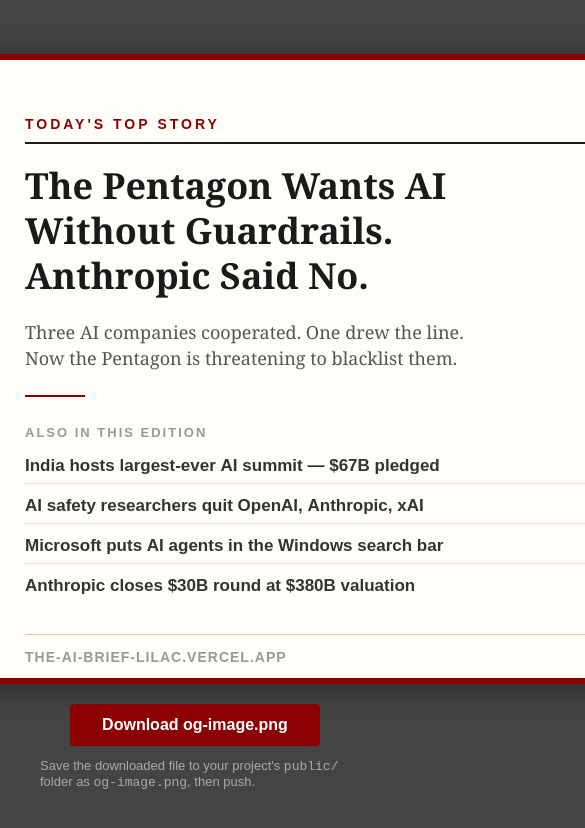
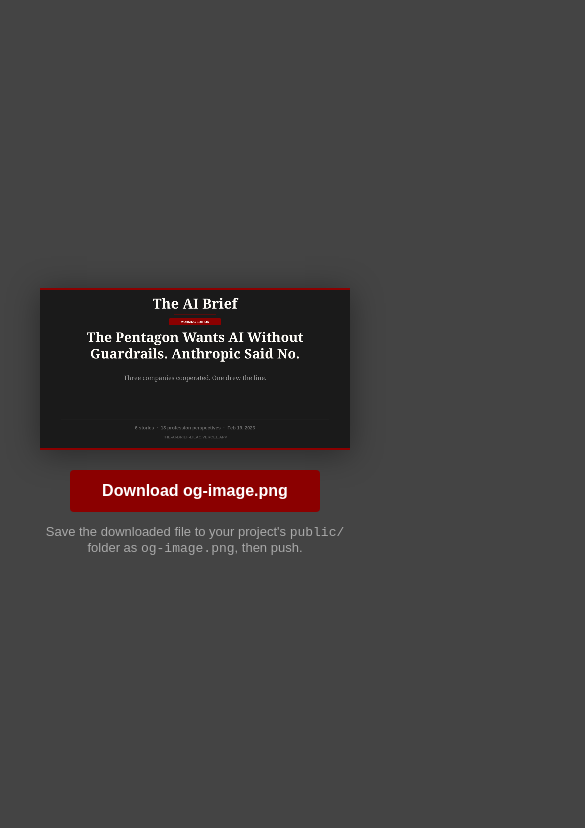
Before and after one commit to jcifelli/the-ai-brief, a plain HTML site: page public/og-image-generator.html in a window 390 px wide. Shown: the top 828 px of the page, 585 px wide, since content can reach past the window. Drawn offline with nearby package versions, Linux system fonts and the light colour scheme.

Commit message:
Mobile-optimized OG image generator

```diff
--- a/public/og-image-generator.html
+++ b/public/og-image-generator.html
@@ -7,14 +7,14 @@
   @import url('https://fonts.googleapis.com/css2?family=Source+Sans+3:wght@400;600;700;900&family=Source+Serif+4:opsz,wght@8..60,400;8..60,700;8..60,900&display=swap');
   * { margin: 0; padding: 0; box-sizing: border-box; }
   body { background: #444; display: flex; flex-direction: column; justify-content: center; align-items: center; min-height: 100vh; padding: 40px; font-family: sans-serif; }
-  canvas { box-shadow: 0 4px 30px rgba(0,0,0,0.4); }
+  canvas { box-shadow: 0 4px 30px rgba(0,0,0,0.4); max-width: 100%; height: auto; }
   .actions { margin-top: 20px; }
   .actions button {
     font-size: 16px; font-weight: 700; padding: 12px 32px;
     background: #8b0000; color: #fff; border: none; border-radius: 4px; cursor: pointer;
   }
   .actions button:hover { background: #6b0000; }
-  p.hint { color: #aaa; font-size: 13px; margin-top: 12px; }
+  p.hint { color: #aaa; font-size: 13px; margin-top: 12px; text-align: center; max-width: 500px; }
 </style>
 </head>
 <body>
@@ -26,128 +26,100 @@
 <p class="hint">Save the downloaded file to your project's <code>public/</code> folder as <code>og-image.png</code>, then push.</p>
 
 <script>
-// Wait for fonts to load before drawing
+/*
+  Mobile-optimized OG image: single-panel, stacked layout.
+  Big bold headline, clear branding, readable at iMessage thumbnail size (~300px wide).
+  No two-panel split — everything is centered and large.
+*/
 document.fonts.ready.then(function() {
   var c = document.getElementById('og');
   var ctx = c.getContext('2d');
+  var W = 1200, H = 630;
 
-  // Background
+  // Full dark background
+  ctx.fillStyle = '#1a1a1a';
+  ctx.fillRect(0, 0, W, H);
+
+  // Top red accent bar
+  ctx.fillStyle = '#8b0000';
+  ctx.fillRect(0, 0, W, 8);
+
+  // Bottom red accent bar
+  ctx.fillStyle = '#8b0000';
+  ctx.fillRect(0, H - 8, W, 8);
+
+  // --- BRANDING at top ---
+  ctx.textAlign = 'center';
+
+  // "The AI Brief" logo — large
   ctx.fillStyle = '#fffdf8';
-  ctx.fillRect(0, 0, 1200, 630);
+  ctx.font = '900 54px "Source Serif 4", Georgia, serif';
+  ctx.fillText('The AI Brief', W / 2, 80);
 
-  // Top accent bar
+  // Red rule under logo
   ctx.fillStyle = '#8b0000';
-  ctx.fillRect(0, 0, 1200, 6);
-
-  // Bottom accent bar
-  ctx.fillStyle = '#8b0000';
-  ctx.fillRect(0, 624, 1200, 6);
-
-  // Left dark panel
-  ctx.fillStyle = '#1a1a1a';
-  ctx.fillRect(0, 6, 380, 618);
-
-  // --- LEFT PANEL TEXT ---
-
-  // "The AI" + "Brief"
-  ctx.fillStyle = '#fffdf8';
-  ctx.font = '900 72px "Source Serif 4", Georgia, serif';
-  ctx.textAlign = 'center';
-  ctx.fillText('The AI', 190, 230);
-  ctx.fillText('Brief', 190, 310);
-
-  // Red accent line under logo
-  ctx.fillStyle = '#8b0000';
-  ctx.fillRect(70, 335, 240, 3);
+  ctx.fillRect(W / 2 - 80, 100, 160, 3);
 
   // MORNING EDITION badge
   ctx.fillStyle = '#8b0000';
-  roundRect(ctx, 92, 360, 196, 28, 2);
+  roundRect(ctx, W / 2 - 100, 118, 200, 26, 3);
   ctx.fill();
   ctx.fillStyle = '#fffdf8';
-  ctx.font = '700 13px "Source Sans 3", sans-serif';
-  ctx.letterSpacing = '2px';
-  ctx.fillText('MORNING EDITION', 190, 380);
+  ctx.font = '700 12px "Source Sans 3", sans-serif';
+  ctx.fillText('MORNING EDITION', W / 2, 136);
 
-  // Date
-  ctx.fillStyle = '#888';
-  ctx.font = '600 16px "Source Sans 3", sans-serif';
-  ctx.fillText('FEBRUARY 19, 2026', 190, 430);
+  // --- HEADLINE — big, centered, multi-line ---
+  ctx.fillStyle = '#fffdf8';
+  ctx.font = '900 52px "Source Serif 4", Georgia, serif';
 
-  // Tagline
-  ctx.fillStyle = '#666';
-  ctx.font = 'italic 16px "Source Serif 4", Georgia, serif';
-  ctx.fillText('What you need to know right now', 190, 560);
-
-  // --- RIGHT PANEL ---
-  ctx.textAlign = 'left';
-
-  // TOP STORY label
-  ctx.fillStyle = '#8b0000';
-  ctx.font = '700 14px "Source Sans 3", sans-serif';
-  ctx.letterSpacing = '3px';
-  ctx.fillText("TODAY'S TOP STORY", 430, 75);
-
-  // Rule under label
-  ctx.fillStyle = '#1a1a1a';
-  ctx.fillRect(430, 88, 720, 2);
-
-  // Headline
-  ctx.fillStyle = '#1a1a1a';
-  ctx.font = '900 36px "Source Serif 4", Georgia, serif';
-  ctx.letterSpacing = '0px';
-  ctx.fillText('The Pentagon Wants AI', 430, 145);
-  ctx.fillText('Without Guardrails.', 430, 190);
-  ctx.fillText('Anthropic Said No.', 430, 235);
-
-  // Subhead
-  ctx.fillStyle = '#555';
-  ctx.font = '400 18px "Source Serif 4", Georgia, serif';
-  ctx.fillText('Three AI companies cooperated. One drew the line.', 430, 285);
-  ctx.fillText('Now the Pentagon is threatening to blacklist them.', 430, 311);
-
-  // Mini divider
-  ctx.fillStyle = '#8b0000';
-  ctx.fillRect(430, 341, 60, 2);
-
-  // ALSO IN THIS EDITION
-  ctx.fillStyle = '#999';
-  ctx.font = '700 13px "Source Sans 3", sans-serif';
-  ctx.letterSpacing = '2px';
-  ctx.fillText('ALSO IN THIS EDITION', 430, 383);
-
-  // Story teasers
-  ctx.fillStyle = '#333';
-  ctx.font = '600 17px "Source Sans 3", sans-serif';
-  ctx.letterSpacing = '0px';
-
-  var stories = [
-    'India hosts largest-ever AI summit — $67B pledged',
-    'AI safety researchers quit OpenAI, Anthropic, xAI',
-    'Microsoft puts AI agents in the Windows search bar',
-    'Anthropic closes $30B round at $380B valuation'
-  ];
-
-  stories.forEach(function(s, i) {
-    var y = 417 + i * 40;
-    ctx.fillStyle = '#333';
-    ctx.fillText(s, 430, y);
-    if (i < stories.length - 1) {
-      ctx.fillStyle = '#e8e0d4';
-      ctx.fillRect(430, y + 12, 700, 1);
-    }
+  // Wrap headline text for readability
+  var headline = 'The Pentagon Wants AI Without Guardrails. Anthropic Said No.';
+  var lines = wrapText(ctx, headline, W - 160, 52);
+  var lineHeight = 64;
+  var headlineStartY = 210;
+  lines.forEach(function(line, i) {
+    ctx.fillText(line, W / 2, headlineStartY + i * lineHeight);
   });
 
-  // Bottom rule
-  ctx.fillStyle = '#d4c9b8';
-  ctx.fillRect(430, 580, 720, 1);
+  // Subhead — smaller, muted
+  var subY = headlineStartY + lines.length * lineHeight + 20;
+  ctx.fillStyle = '#999';
+  ctx.font = '400 24px "Source Serif 4", Georgia, serif';
+  ctx.fillText('Three companies cooperated. One drew the line.', W / 2, subY);
+
+  // --- STORY COUNT at bottom ---
+  // Thin separator
+  ctx.fillStyle = '#333';
+  ctx.fillRect(80, H - 120, W - 160, 1);
+
+  ctx.fillStyle = '#666';
+  ctx.font = '600 18px "Source Sans 3", sans-serif';
+  ctx.fillText('6 stories  ·  13 profession perspectives  ·  Feb 19, 2026', W / 2, H - 80);
 
   // URL
-  ctx.fillStyle = '#999';
-  ctx.font = '600 14px "Source Sans 3", sans-serif';
-  ctx.letterSpacing = '1px';
-  ctx.fillText('THE-AI-BRIEF-LILAC.VERCEL.APP', 430, 608);
+  ctx.fillStyle = '#555';
+  ctx.font = '600 15px "Source Sans 3", sans-serif';
+  ctx.fillText('THE-AI-BRIEF-LILAC.VERCEL.APP', W / 2, H - 45);
 });
+
+function wrapText(ctx, text, maxWidth, fontSize) {
+  var words = text.split(' ');
+  var lines = [];
+  var currentLine = words[0];
+
+  for (var i = 1; i < words.length; i++) {
+    var test = currentLine + ' ' + words[i];
+    var metrics = ctx.measureText(test);
+    if (metrics.width > maxWidth) {
+      lines.push(currentLine);
+      currentLine = words[i];
+    } else {
+      currentLine = test;
+    }
+  }
+  lines.push(currentLine);
+  return lines;
+}
 
 function roundRect(ctx, x, y, w, h, r) {
   ctx.beginPath();
```
